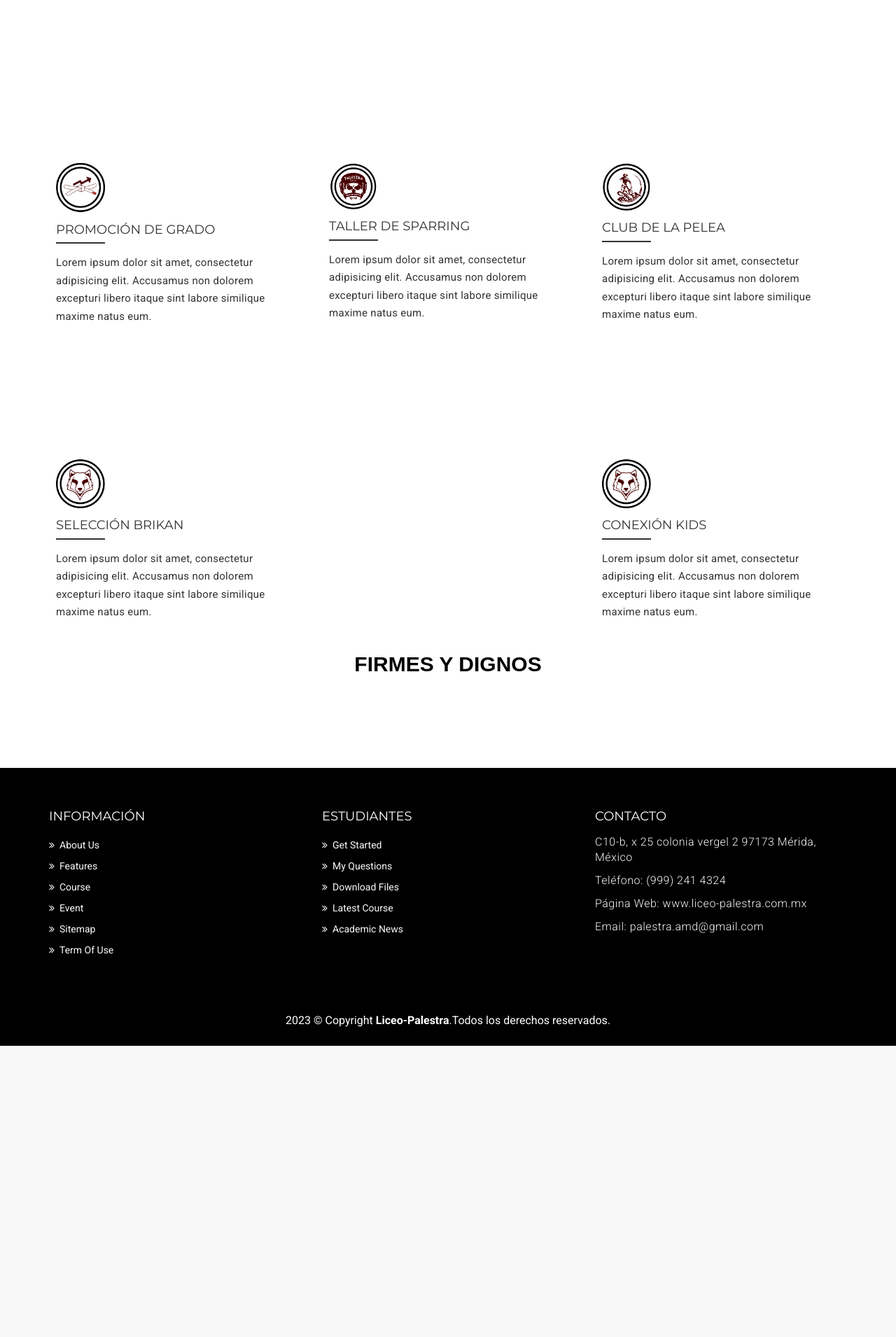
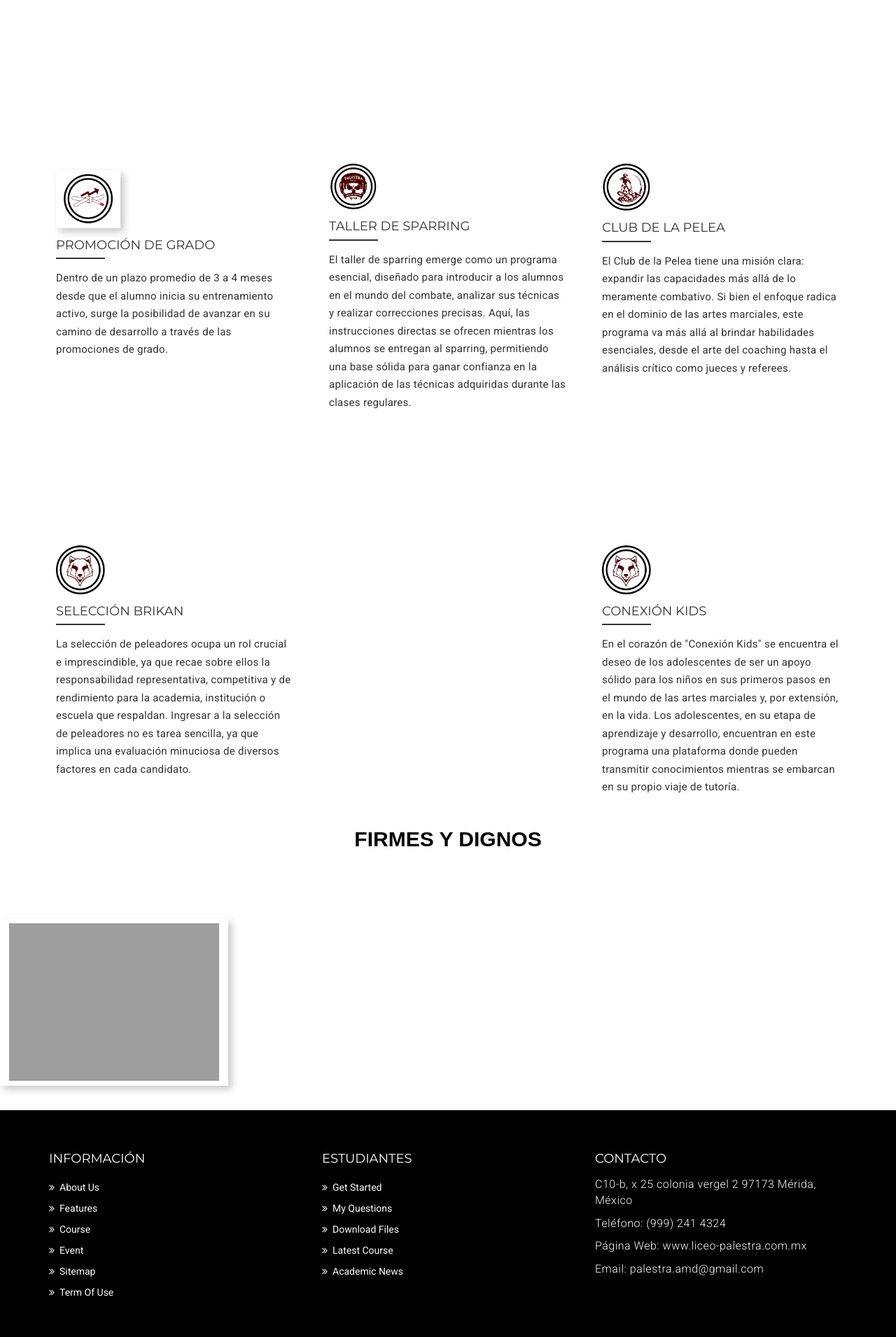
Before and after one commit to IJCC/liceo-palestra, a PHP site: page /modelo-academico.php in a window 1280 px wide. Shown: the part 749-2659 px from the top of the page at 70% size. Before the commit the page ends 2243 px from the top, so only its background shows below. Run offline with PHP 8.4, Linux system fonts and the light colour scheme; some web fonts are replaced; grey boxes are pictures that could not be loaded.

Commit message:
Modal prueba1 exitosa

```diff
--- /dev/null
+++ b/assets/css/modal.css
@@ -0,0 +1,74 @@
+.btn{
+    position:relative;
+    font-size:1.2em;
+    font-weight:300;
+    color:#fff;
+    text-shadow:none;
+    border-radius:0px;
+    background: #fff;
+    box-shadow: 5px 5px 10px 0px rgba(0,0,0,0.22);
+    text-decoration: none;
+ }
+
+ /*.btn:hover{
+    background: #4a0112;
+    box-shadow: 5px 5px 10px 0px rgba(0,0,0,0.22);
+    color:#fff;
+ }*/
+
+ #modalContent{
+    position:absolute;
+    top:30%;
+    left:35%;
+    z-index:6;
+    float:left;
+    margin:-2% 0px 0px -150px;
+    width:700px;
+    color:#888888;
+    line-height:22px;
+    padding:15px;
+    border-radius:5px;
+    background:#ffffff;
+    /*border:1px solid #f7be68;*/
+    box-shadow:5px 5px 10px 0px rgba(0,0,0,0.22);
+ }
+
+ #modal{
+    position:fixed;
+    top:0px;
+    left:0px;
+    z-index:5;
+    float:left;
+    width:100%;
+    height:100%;
+    background:rgba(0,0,0,0.2);
+    display:none;
+    opacity:0;
+ }
+
+ #modal > a{
+    position:fixed;
+    top:0px;
+    left:0px;
+    z-index:1;
+    float:left;
+    width:100%;
+    height:100%;
+ }
+
+ :target{
+    display:block!important;
+    opacity:1!important;
+ }
+
+ #modalContent > a{
+    position:absolute;
+    top:-4px;
+    right:-4px;
+    color: #fff;
+    border-radius:2px;
+    background:#4a0112;
+    padding:10px;
+    font-size: 30px;
+    text-decoration: none;
+ }
--- a/assets/css/style.css
+++ b/assets/css/style.css
@@ -674,7 +674,7 @@ img {
   line-height: 1.7;
 }
 #mu-features .mu-features-area .mu-features-content .mu-single-feature a {
-  border: 1px solid #888;
+  /*border: 1px solid #888;*/
   display: inline-block;
   font-size: 14px;
   margin-top: 10px;
--- a/modelo-academico.php
+++ b/modelo-academico.php
@@ -23,6 +23,7 @@
 
     <!-- Main style sheet -->
     <link href="assets/css/style.css" rel="stylesheet">
+    <link href="assets/css/modal.css" rel="stylesheet">
 
 
     <!-- Google Fonts -->
@@ -236,24 +237,39 @@
               <div class="row">
                 <div class="col-lg-4 col-md-12">
                   <div class="mu-single-feature">
-                  <img class="media-object" src="assets/img/modelo/grado.png" width="70px" alt="img">
+                  <a href="#modal" title="Políticas de privacidad" class="btn"><img src="assets/img/modelo/grado.png" width="70px" alt="img"><img></a>
+                  <div id="modal">
+                        <a href="#cerrar"></a>
+                      <div id="modalContent">
+                        <a href="#cerrar">X</a>
+                          <h1 style="color: #f7be68; text-align:center;">Políticas de privacidad</h1>
+                            <p style="text-align:center;">Contenido</p>
+                        </div>
+                    </div>
+                  <!--<img class="media-object" src="assets/img/modelo/grado.png" width="70px" alt="img">-->
                   <!--<span style="background-image: url(assets/img/modelo/brikan.png);"></span>-->
                     <h4>PROMOCIÓN DE GRADO</h4>
-                    <p>Lorem ipsum dolor sit amet, consectetur adipisicing elit. Accusamus non dolorem excepturi libero itaque sint labore similique maxime natus eum.</p>
+                    <p>Dentro de un plazo promedio de 3 a 4 meses desde que el alumno inicia su entrenamiento activo,
+                      surge la posibilidad de avanzar en su camino de desarrollo a través de las promociones de grado.</p>
                   </div>
                 </div>
                 <div class="col-lg-4 col-md-6">
                   <div class="mu-single-feature">
                   <img class="media-object" src="assets/img/modelo/sparring.png" width="70px" alt="img">
                     <h4>TALLER DE SPARRING</h4>
-                    <p>Lorem ipsum dolor sit amet, consectetur adipisicing elit. Accusamus non dolorem excepturi libero itaque sint labore similique maxime natus eum.</p>
+                    <p>El taller de sparring emerge como un programa esencial, diseñado para introducir a los alumnos
+                       en el mundo del combate, analizar sus técnicas y realizar correcciones precisas.
+                       Aquí, las instrucciones directas se ofrecen mientras los alumnos se entregan al sparring,
+                       permitiendo una base sólida para ganar confianza en la aplicación de las técnicas adquiridas durante las clases regulares.</p>
                   </div>
                 </div>
                 <div class="col-lg-4 col-md-6">
                   <div class="mu-single-feature">
                   <img class="media-object" src="assets/img/modelo/club_de_la_pelea.png" width="70px" alt="img">
                     <h4>CLUB DE LA PELEA</h4>
-                    <p>Lorem ipsum dolor sit amet, consectetur adipisicing elit. Accusamus non dolorem excepturi libero itaque sint labore similique maxime natus eum.</p>
+                    <p>El Club de la Pelea tiene una misión clara: expandir las capacidades más allá de lo meramente combativo.
+                      Si bien el enfoque radica en el dominio de las artes marciales, este programa va más allá al brindar
+                      habilidades esenciales, desde el arte del coaching hasta el análisis crítico como jueces y referees. </p>
                   </div>
                 </div>
               </div>
@@ -283,7 +299,9 @@
                   <img class="media-object" src="assets/img/modelo/brikan.png" width="70px" alt="img">
                   <!--<span style="background-image: url(assets/img/modelo/brikan.png);"></span>-->
                     <h4>SELECCIÓN BRIKAN</h4>
-                    <p>Lorem ipsum dolor sit amet, consectetur adipisicing elit. Accusamus non dolorem excepturi libero itaque sint labore similique maxime natus eum.</p>
+                    <p>La selección de peleadores ocupa un rol crucial e imprescindible, ya que recae sobre ellos la responsabilidad representativa,
+                      competitiva y de rendimiento para la academia, institución o escuela que respaldan. Ingresar a la selección de peleadores no es tarea sencilla,
+                      ya que implica una evaluación minuciosa de diversos factores en cada candidato.</p>
                   </div>
                 </div>
                 <div class="col-lg-4 col-md-6">
@@ -295,7 +313,9 @@
                   <div class="mu-single-feature">
                   <img class="media-object" src="assets/img/modelo/brikan.png" width="70px" alt="img">
                     <h4>CONEXIÓN KIDS</h4>
-                    <p>Lorem ipsum dolor sit amet, consectetur adipisicing elit. Accusamus non dolorem excepturi libero itaque sint labore similique maxime natus eum.</p>
+                    <p>En el corazón de "Conexión Kids" se encuentra el deseo de los adolescentes de ser un apoyo sólido para los niños en sus primeros pasos en el
+                      mundo de las artes marciales y, por extensión, en la vida. Los adolescentes, en su etapa de aprendizaje y desarrollo, encuentran en este
+                      programa una plataforma donde pueden transmitir conocimientos mientras se embarcan en su propio viaje de tutoría.</p>
                   </div>
                 </div>
               </div>
@@ -312,6 +332,16 @@
         </div>
       </div>
     </div>
+
+    <a href="#modal" title="Políticas de privacidad" class="btn"><img src="https://s.yimg.com/fz/api/res/1.2/jtuckMbC_tLGqKSNQcoTSQ--~C/YXBwaWQ9c3JjaGRkO2g9NzUyO3E9ODA7dz0xMjAw/http://www.peceswiki.com/Imagenes/caracteristicas-de-los-peces.jpg" style="width: 300px"><img></a>
+  <div id="modal">
+    <a href="#cerrar"></a>
+      <div id="modalContent">
+        <a href="#cerrar">X</a>
+         <h1 style="color: #f7be68; text-align:center;">Políticas de privacidad</h1>
+         <p style="text-align:center;">Contenido</p>
+      </div>
+  </div>
 
   </section>
   <!-- End features section -->
```
